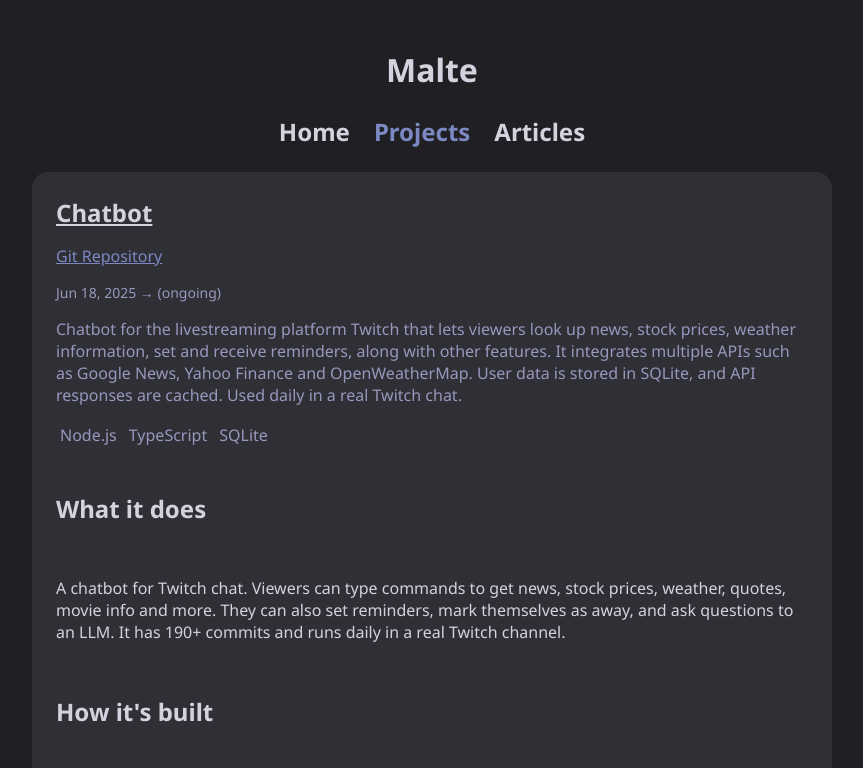
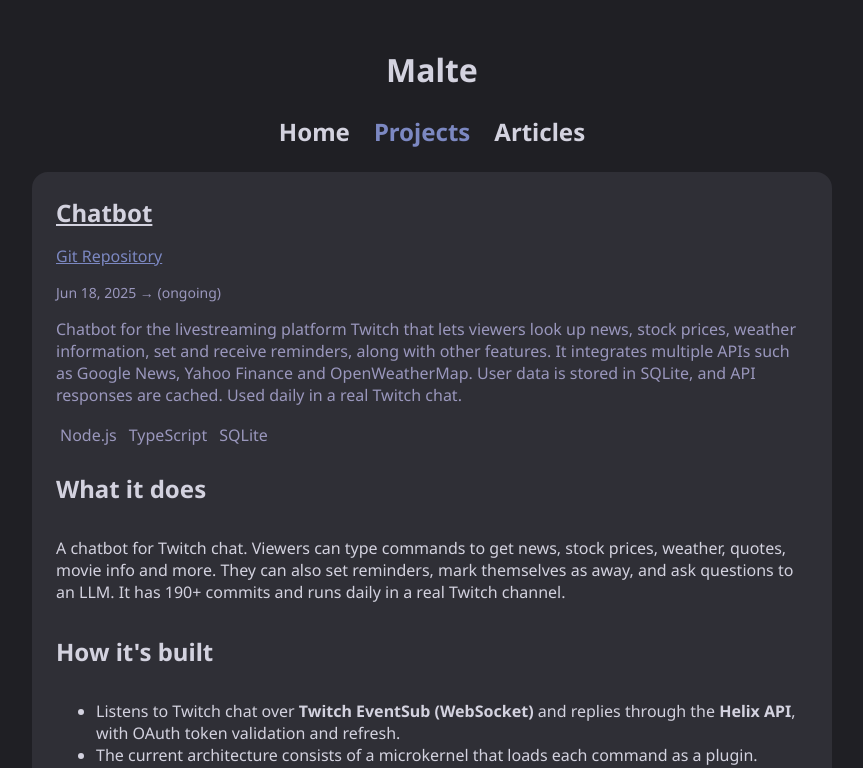
Before and after one commit to Malte0v0/Malte0v0.github.io, an Angular app: page /projects/1 in a window 1280 px wide. Shown: the top 768 px of the page, without its empty margins (208-1071 px from the left). Built offline with nearby package versions, Linux system fonts and the light colour scheme.

Commit message:
Change h3 and h2 markdown tags to 0px margin

```diff
--- a/src/app/pages/article-detail/article-detail.html
+++ b/src/app/pages/article-detail/article-detail.html
@@ -1,6 +1,6 @@
 @if (article()) {
   <app-article-card class="articleHeader" [article]="article()!" />
-  <div class="articleContent" [innerHTML]="articleContent()"></div>
+  <div class="articleContent markdown" [innerHTML]="articleContent()"></div>
 } @else {
   <p>Article not found</p>
 }
--- a/src/app/pages/project-detail/project-detail.html
+++ b/src/app/pages/project-detail/project-detail.html
@@ -1,6 +1,6 @@
 @if (project()) {
   <app-project-card class="projectHeader" [project]="project()!" />
-  <div class="projectDescription" [innerHTML]="projectDescription()"></div>
+  <div class="projectDescription markdown" [innerHTML]="projectDescription()"></div>
 } @else {
   <p>Project not found</p>
 }
--- a/src/styles.css
+++ b/src/styles.css
@@ -24,3 +24,8 @@ body {
   background: var(--color-bg);
   color: var(--color-text);
 }
+
+.markdown h3,
+.markdown h2 {
+  margin: 0;
+}
```
